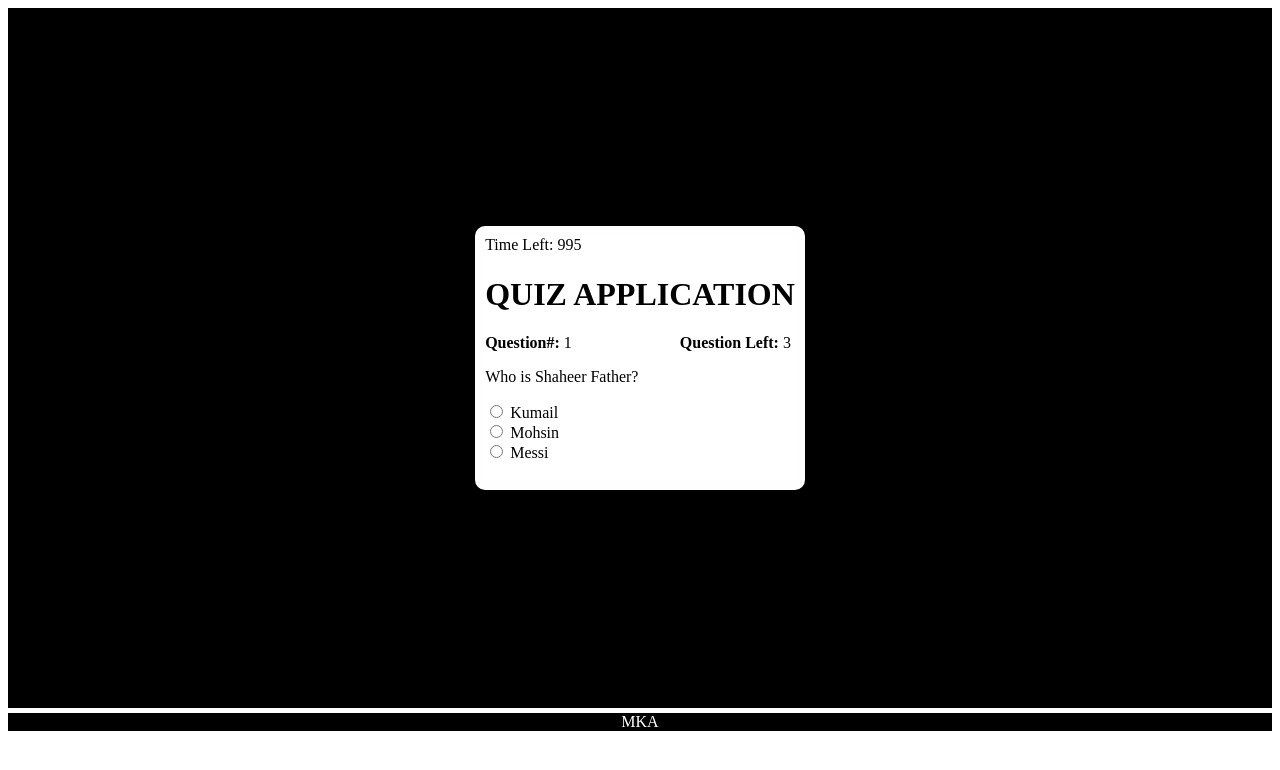
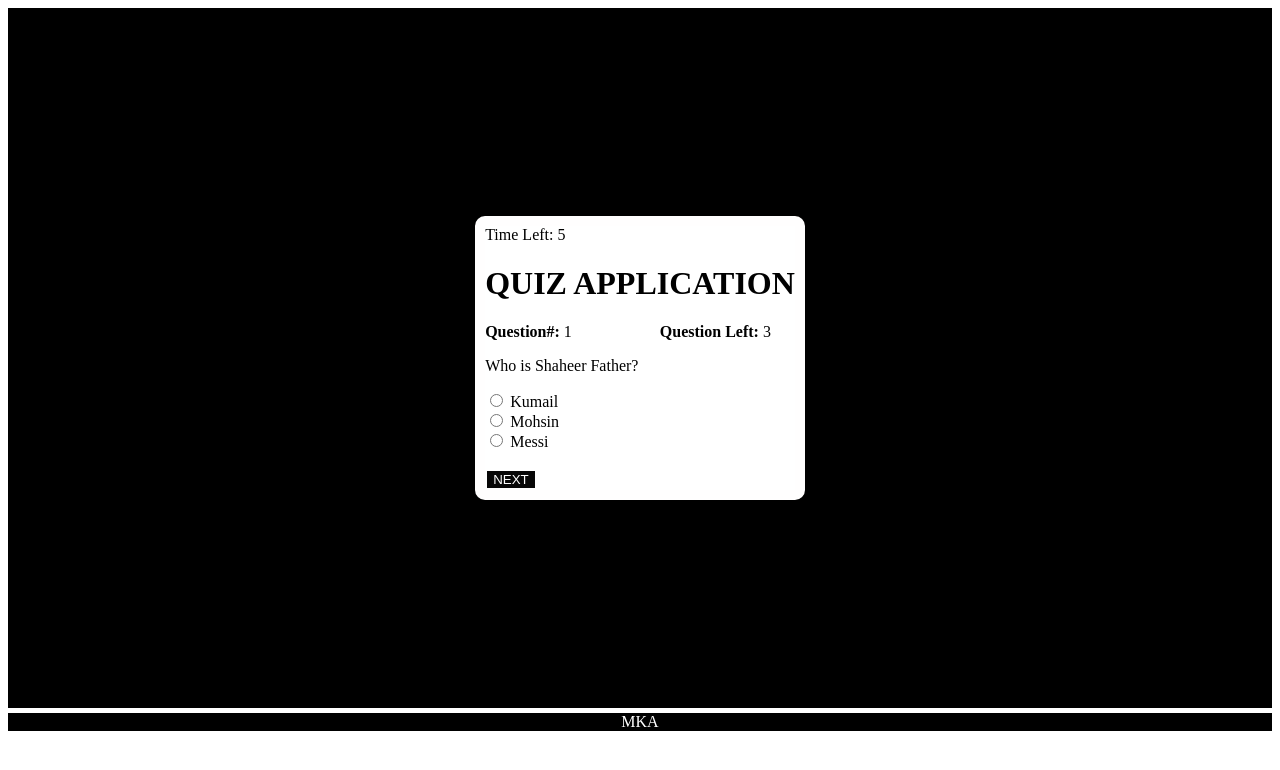
Before and after one commit to mkumail14/Quiz-App, a plain HTML site: page dashboard.html in a window 1280 px wide. Drawn offline with Linux system fonts and the light colour scheme.

Commit message:
Error Solved

```diff
--- a/app.js
+++ b/app.js
@@ -93,6 +93,7 @@ setInterval(function(){
 }, 1000);
 
 function nextQuestion() {
+    btn.disabled=true;
     var optionSelected = document.querySelector('input[name="radiobuttonoptions"]:checked');
     if (optionSelected) {
         var optionSelectedValue = optionSelected.value;
@@ -114,7 +115,7 @@ function nextQuestion() {
         document.getElementById('opt1').innerHTML = questions[questionN0].option1;
         document.getElementById('opt2').innerHTML = questions[questionN0].option2;
         document.getElementById('opt3').innerHTML = questions[questionN0].option3;
-        document.getElementById('sec').innerHTML = 1000;
+        document.getElementById('sec').innerHTML = 10;
     }
 
     // Clear the selected radio button
@@ -128,5 +129,4 @@ nextQuestion();
 
 function btnClick(){
     btn.disabled=false;
-    document.getElementById('btn').style.display=block;
 }
--- a/dashboard.html
+++ b/dashboard.html
@@ -19,7 +19,7 @@
         <h1>QUIZ APPLICATION</h1>
 <p style="display: inline; font-weight: bolder;">Question#:</p>
  <p id="questionNumber" style="display: inline;"></p>
- <p style="display: inline;  font-weight: bolder;">&nbsp;&nbsp;&nbsp;&nbsp;&nbsp;&nbsp;&nbsp;&nbsp;&nbsp;&nbsp;&nbsp;&nbsp;&nbsp;&nbsp;&nbsp;&nbsp;&nbsp;&nbsp;&nbsp;&nbsp;&nbsp;&nbsp;&nbsp;&nbsp;&nbsp;&nbsp;Question Left:</p>
+ <p style="display: inline;  font-weight: bolder;">&nbsp;&nbsp;&nbsp;&nbsp;&nbsp;&nbsp;&nbsp;&nbsp;&nbsp;&nbsp;&nbsp;&nbsp;&nbsp;&nbsp;&nbsp;&nbsp;&nbsp;&nbsp;&nbsp;&nbsp;&nbsp;Question Left:</p>
  <p style="display: inline; " id="questionLeft">
 
  </p>
@@ -40,15 +40,16 @@
             <label for="inp3" id="opt3">Option3</label>
         </div>
         <br>
-        <button style="display: none;" id="btn" disabled onclick="nextQuestion()">NEXT</button>
+        <button  id="btn" disabled onclick="nextQuestion()">NEXT</button>
 
 
 
     </div>
 
-    <script src="app.js"></script>
+
 </div>
 </div>
 <footer>MKA</footer>
+<script src="app.js"></script>
 </body>
 </html>
```
